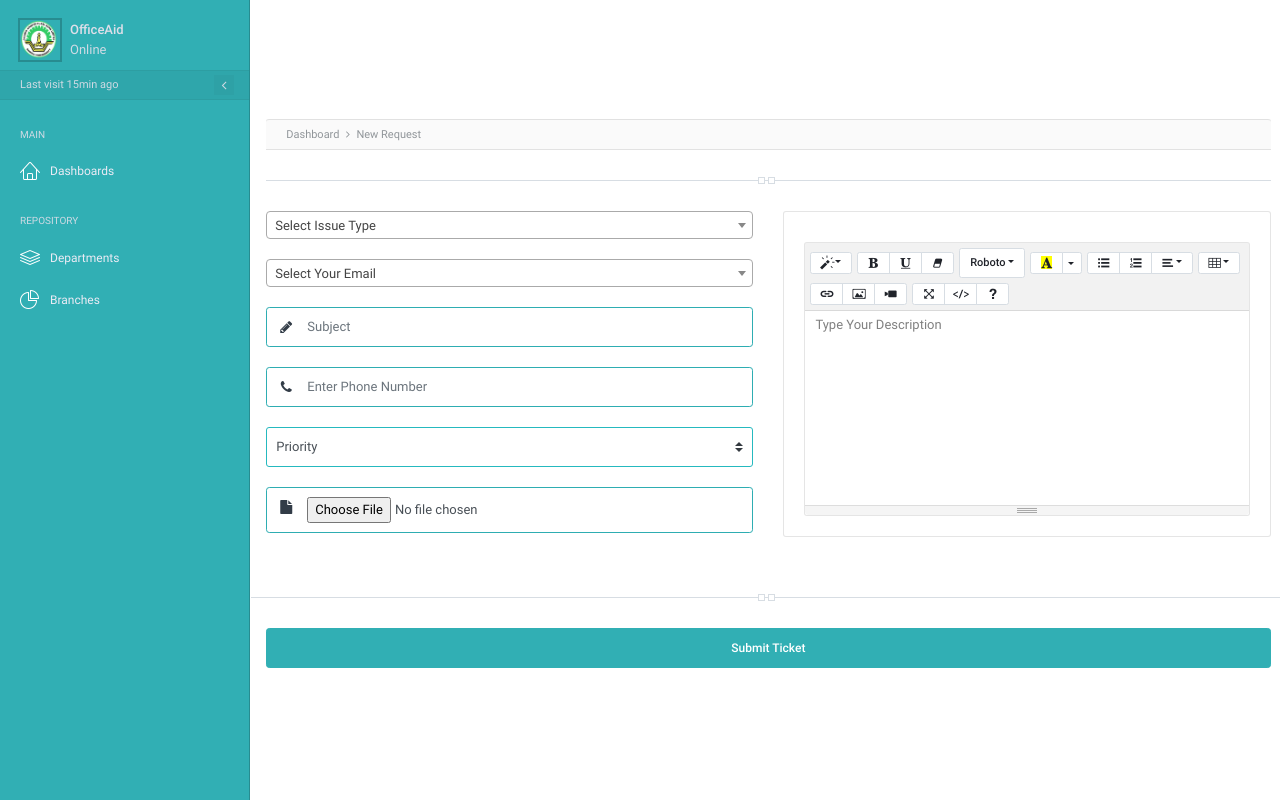
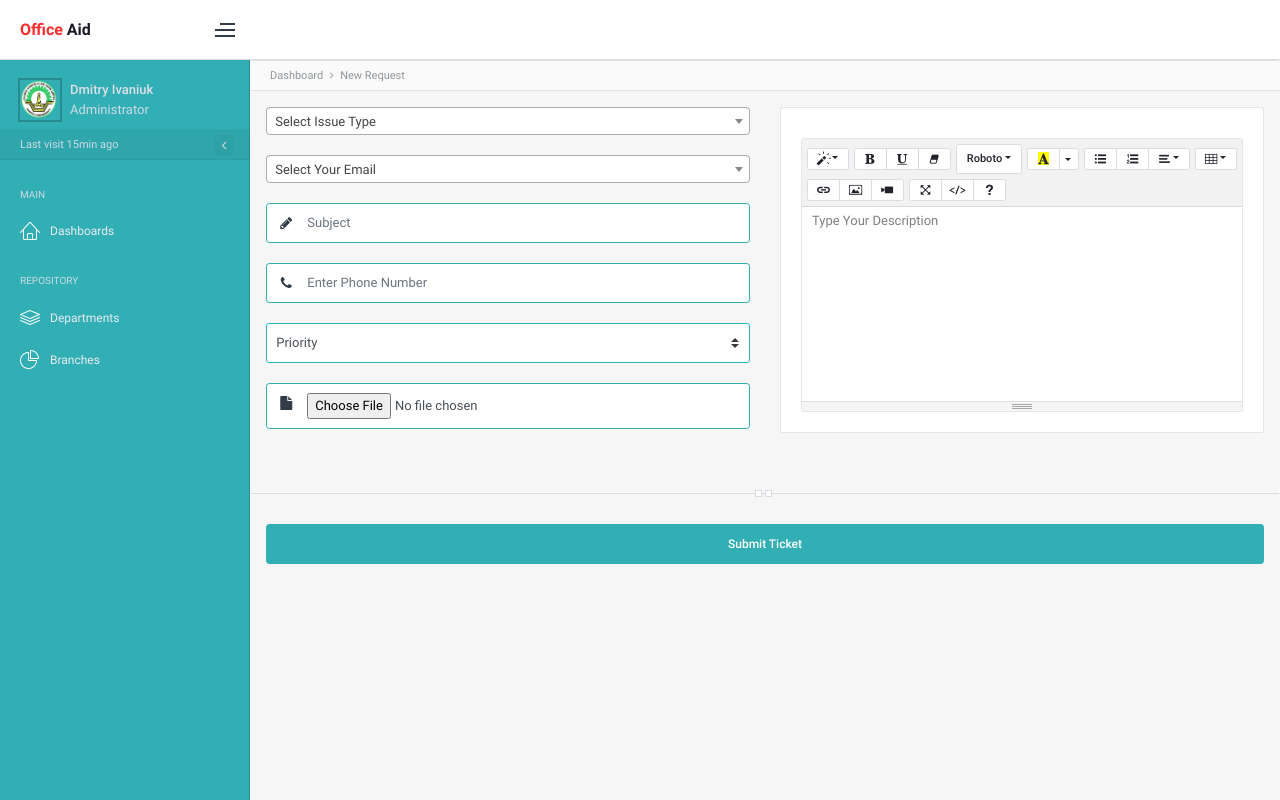
Before and after one commit to mordreds/officeaid, a CodeIgniter app: page /officeaid/index.php/access/request in a window 1280 px wide. Run offline with CodeIgniter, Linux system fonts and the light colour scheme; data comes from the database, SQL or seed files in the repository; some libraries are stand-ins or nearby versions.

Commit message:
New Reqest Interface mordification

```diff
--- a/application/modules/access/views/enquire.php
+++ b/application/modules/access/views/enquire.php
@@ -103,3 +103,9 @@
     </div>
   </div>
 </div>
+
+</div><!-- //END PAGE CONTENT CONTAINER -->
+</div>
+<!-- //END PAGE CONTENT -->
+
+</div>
--- a/application/views/nav.php
+++ b/application/views/nav.php
@@ -1,93 +1,23 @@
-<!-- <div class="page page--w-header page--w-container">
-		<header class="page__header invert">
+  <div class="page page--w-header"><!-- PAGE HEADER -->
+    <header class="page__header">
       <div class="logo-holder">
         <a href="index.html" class="logo-text d-none d-lg-block">
-	<strong class="text-primary">Office</strong><strong>Aid</strong></a>
-	 <a href="index.html" class="logo-text d-lg-none">
-	 	<strong class="text-primary">i</strong><strong>vl</strong></a>
-	 	<div class="rw-btn rw-btn--nav" data-action="aside-hide"><span></span>
+          <strong class="text-primary">Office</strong> <strong>Aid</strong></a>
+          <a href="index.html" class="logo-text d-lg-none"><strong class="text-primary">#</strong>
+            <strong>OA</strong></a><div class="rw-btn rw-btn--nav" data-action="aside-hide"><span></span></div>
         </div>
-	 </div>
+
         <div class="box-fluid"></div>
-<div class="box">
-	<div class="dropdown float-left">
-		<button class="btn btn-light btn-icon" data-toggle="dropdown" aria-haspopup="true" aria-expanded="false">
-			<span class="li-clipboard-alert"></span></button>
-			<div class="dropdown-menu dropdown-menu-right">
-				<div class="page-heading">
-					<div class="page-heading__container">
-						<h1 class="title">Notifications</h1>
-						<p class="caption">List of latest events</p></div>
-						<div class="page-heading__container float-right">
-							<button class="btn btn-light btn-icon"><span class="fa fa-refresh"></span>
-							</button>
-						</div>
-					</div>
-					<ul class="list-group list-group-flush">
-						<li class="list-group-item padding-left-5 border-top-0">
-						<div class="user user--bordered user--lg">
-							<div class="user__name">
-								<strong>Tracey Newman</strong> commented on your <strong>Awesome article</strong>, <span class="text-muted">5 min ago</span></div>
-							</div>
-						</li>
-						</ul>
-					</div></div>
-					<a class="btn btn-light btn-icon float-left" href="<?=base_url()?>access/login">
-						<span class="li-power-switch"></span>
-					</a>
-				</div>
+
     </header>
-			<div class="page__container"><nav class="horizontal-navigation">
-				<button class="btn btn-light btn--icon" data-action="horizontal-show"><span class="fa fa-bars"></span> Toggle navigation</button>
-<ul>
-		<li class="title">Main</li>
-	<li class="openable"><a href="<?=base_url()?>dashboard/home"><span class="icon li-home"></span>
-	<span class="text">Dashboards</span></a>
-</li>
-
-	  	</li>
-	  	<li class="title">Interface</li>
-	  </li>
-	  <li class="openable"><a href="<?=base_url()?>dashboard/job"><span class="icon li-feather3"></span> <span class="text">Assigned</span></a>
-	      		</li>
-	  <li class="openable"><a href="<?=base_url()?>dashboard/control"><span class="icon li-ellipsis"></span> <span class="text">Controls</span></a>
-	      		</li>
-
-	      		<li class="openable"><a href="<?=base_url()?>dashboard/report"><span class="icon li-layers"></span> <span class="text">Report</span></a>
-	      		</li>
-	      				<li class="title">Template options</li>
-	  <li class="openable"><a href="#"><span class="icon li-wallet"></span>
-	  <span class="text">User Profile</span></a>
-	  <ul>
-	  	<li class="openable"><a href="<?=base_url()?>dashboard/users" class="no-icon"><span class="text"> Users</span></a>
-	  </li><li class="openable"><a href="<?=base_url()?>dashboard/privillage" class="no-icon"><span class="text">Privillages</span></a>
-	  </li>
-	</ul>
-</li>
-<li class="openable"><a href="<?=base_url()?>dashboard/stationary"><span class="icon li-library"></span> <span class="text">Stationary</span></a>
-	      		</li>
-
-	</ul>
-	</nav></div> -->
-
-	<div class="page"><!-- PAGE CONTENT WRAPPER -->
-    <div class="page__content" id="page-content"><!-- PAGE CONTENT CONTAINER -->
+    <!-- //END PAGE HEADER --><!-- PAGE CONTENT WRAPPER -->
+    <div class="page__content" id="page-content"><!-- PAGE ASIDE PANEL -->
       <div class="page-aside invert" id="page-aside">
-        <div class="scroll" style="max-height: 100%">
-          <div class="navigation" id="navigation-default">
-            <div class="user user--bordered user--lg user--w-lineunder user--controls">
-              <img src="<?=base_url().$companyinfo[0]->logo_path?>">
-              <div class="user__name"><strong>OfficeAid</strong>
-              	<br><span class="text-muted">Online</span>
-                <div class="user__controls"> </div>
-              </div>
+        <div class="navigation" id="navigation-default"><div class="user user--bordered user--lg user--w-lineunder user--controls"><img src="<?=base_url().$companyinfo[0]->logo_path?>"><div class="user__name"><strong>Dmitry Ivaniuk</strong><br><span class="text-muted">Administrator</span><div class="user__controls"></div></div>
         <div class="user__lineunder">
           <div class="text">Last visit 15min ago</div>
-                <div class="buttons">
-                  <div class="dropdown">
-                    <button class="button button-settings" data-toggle="dropdown" aria-haspopup="true" aria-expanded="false"></button>
+        <div class="buttons"><div class="button button-minimize" data-action="aside-minimize" data-toggle="tooltip" data-placement="top" data-original-title="Minimize navigation">
       </div>
-                  <div class="button button-minimize" data-action="aside-minimize" data-toggle="tooltip" data-placement="top" data-original-title="Minimize navigation"></div>
     </div>
   </div>
     </div>
@@ -152,9 +82,9 @@
             </ul>
       </div>
     </div>
-        </div><!-- //END PAGE CONTENT CONTAINER --><!-- PAGE LOGIN CONTAINER -->
-        <div class="important-container login-container">
-          <div class="card-body">
+    <!-- //END PAGE ASIDE PANEL --><!-- PAGE CONTENT CONTAINER --><div class="content" id="content"><!-- PAGE HEADING -->
+
+    <!-- //END PAGE HEADING -->
     <div class="page-heading">
               <nav aria-label="breadcrumb" role="navigation">
                 <ol class="breadcrumb">
@@ -163,4 +93,9 @@
                 </ol>
               </nav>
             </div>
-            <div class="divider"></div>
+
+
+
+
+
+          <div class="card-body">
```
Lines whose indentation alone changed are shown as unchanged.
